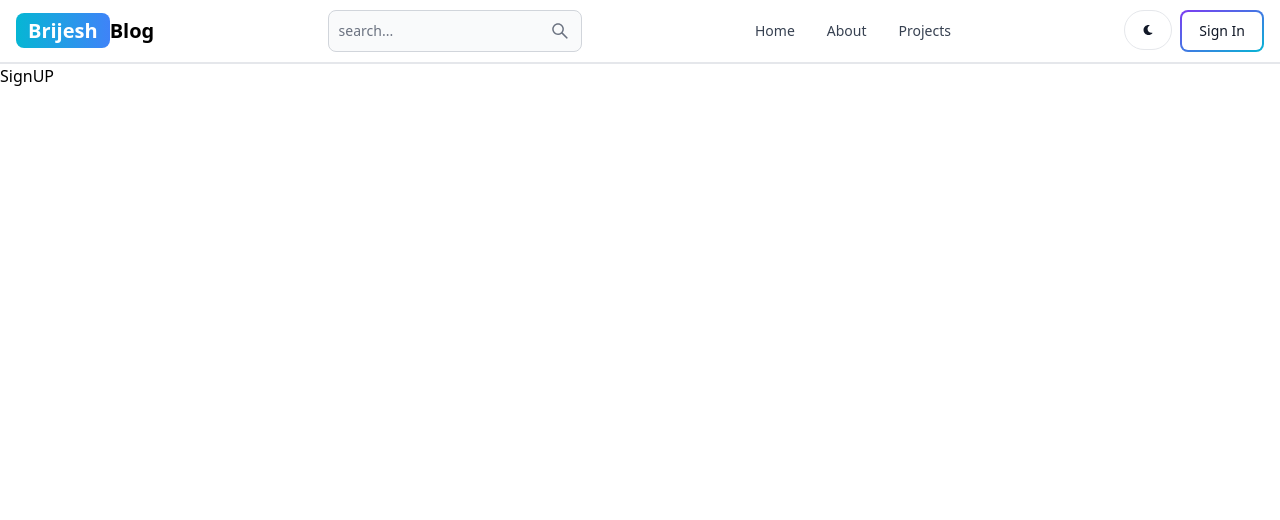
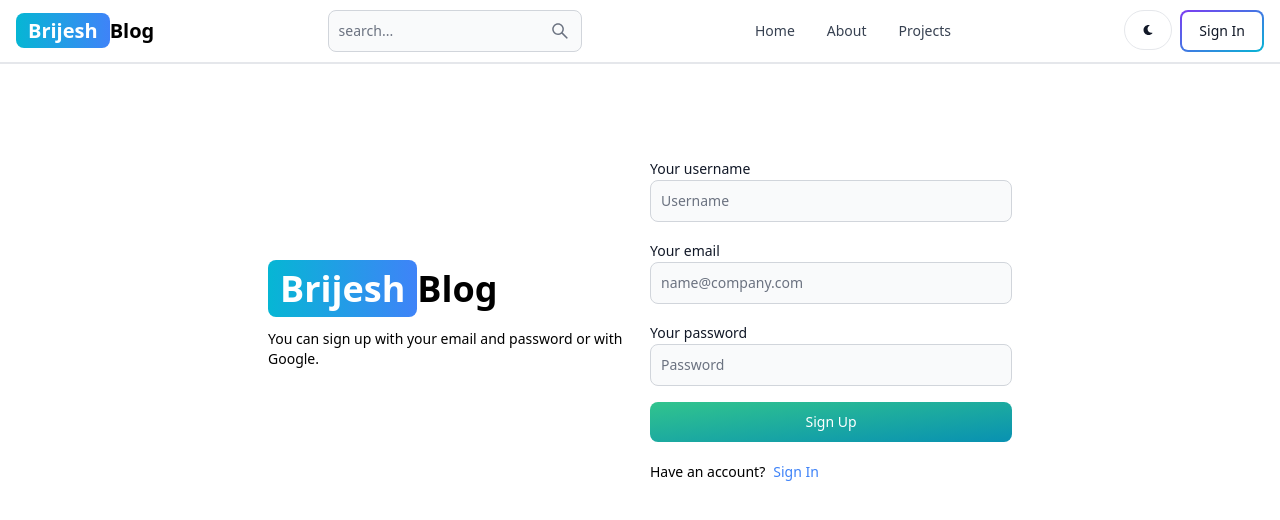
Before and after one commit to Brijesh-10/Blog, a React (Vite) app in the folder client/: page /sign-up in a window 1280 px wide. Shown: the top 520 px of the page. Built offline with nearby package versions, Linux system fonts and the light colour scheme.

Commit message:
create sign up UI

```diff
--- a/client/src/pages/SignUP.jsx
+++ b/client/src/pages/SignUP.jsx
@@ -1,7 +1,46 @@
+import { Button, Label, TextInput } from 'flowbite-react'
 import React from 'react'
+import { Link } from 'react-router-dom'
 
 export default function SignUP() {
   return (
-    <div>SignUP</div>
+    <div className='min-h-screen mt-20'>
+      <div className='flex p-3 max-w-3xl mx-auto flex-col md:flex-row md:items-center gap-5'>
+      {/*left */}
+        <div className='flex-1'>
+        <Link to="/" className='font-bold dark:text-white text-4xl'>
+            <span className='px-3 py-1 bg-gradient-to-r from-cyan-500 to-blue-500 rounded-lg text-white'>Brijesh</span>
+            Blog
+        </Link>
+        <p className='text-sm mt-5'>
+          You can sign up with your email and password or with Google.
+        </p>
+        </div>
+        {/*right */}
+        <div className='flex-1'>
+          <form className='flex flex-col gap-4'>
+            <div className=''>
+              <Label value='Your username'/>
+              <TextInput type='Text' placeholder='Username' id='username'/>
+            </div>
+            <div className=''>
+              <Label value='Your email'/>
+              <TextInput type='Text' placeholder='name@company.com' id='email'/>
+            </div>
+            <div className=''>
+              <Label value='Your password'/>
+              <TextInput type='Text' placeholder='Password' id='password'/>
+            </div>
+            <Button gradientDuoTone='greenToBlue' type='submit'>Sign Up</Button>
+          </form>
+          <div className='flex gap-2 text-sm mt-5'>
+          <span>Have an account?</span>
+          <Link to='/sign-in' className='text-blue-500'>
+            Sign In
+          </Link>
+          </div>
+        </div>
+      </div>
+    </div>
   )
 }
```
